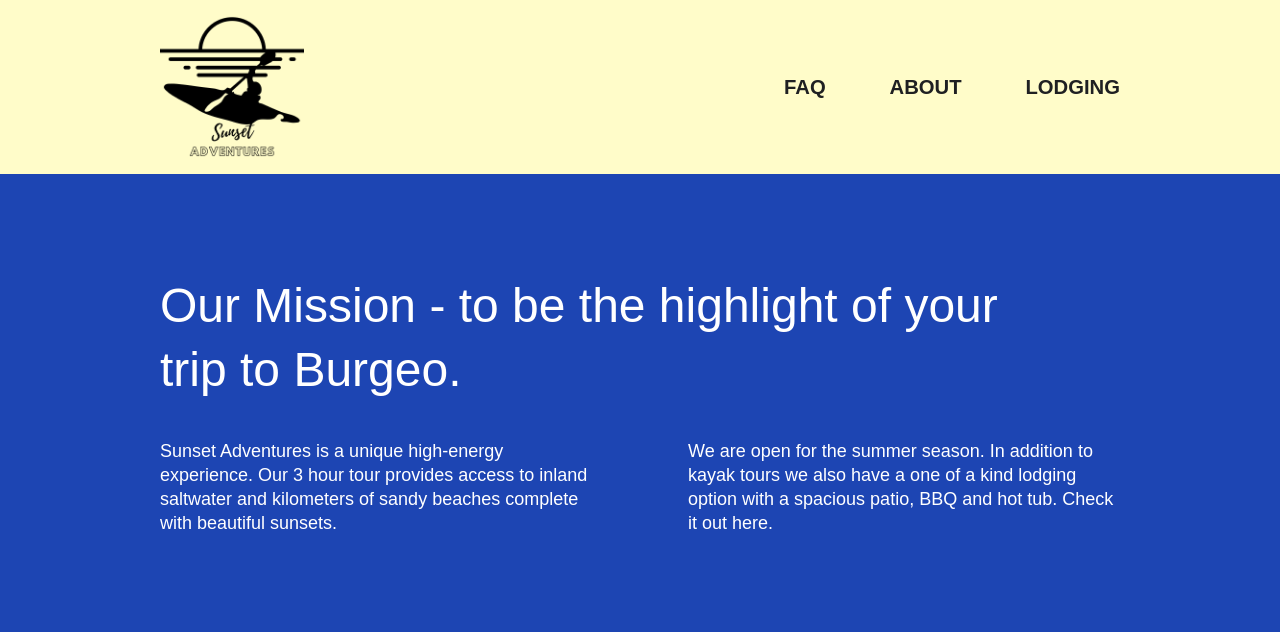
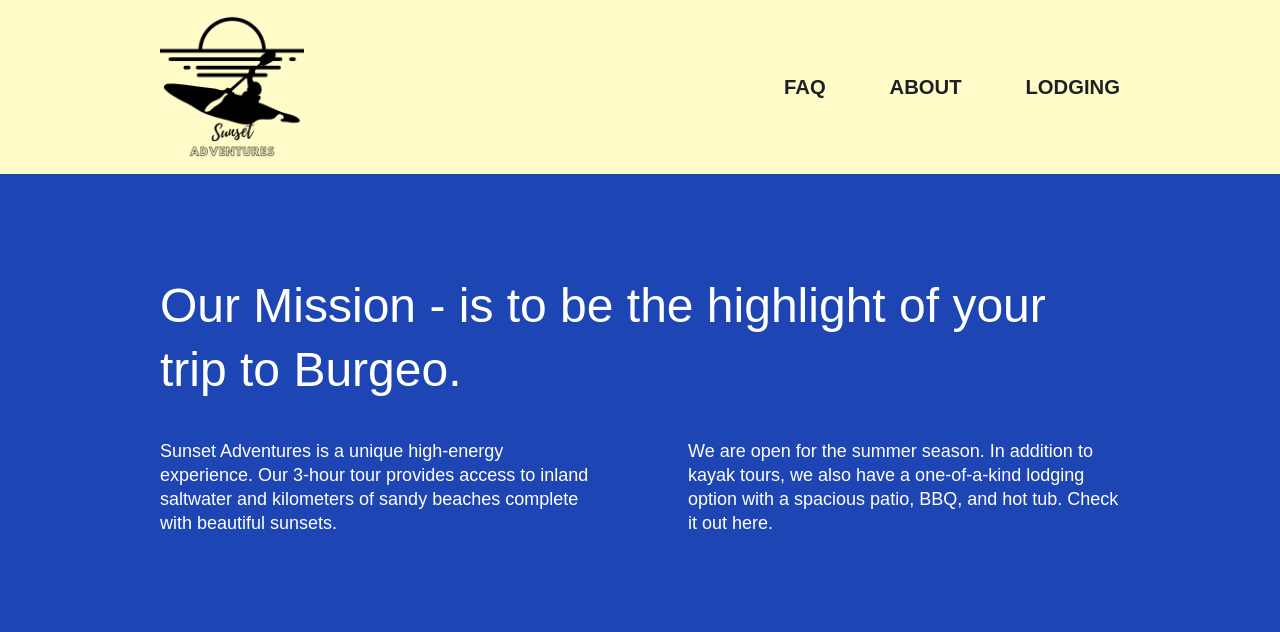
Before and after one commit to JamieS3373/sunset-adventures, a website: page about/index.html in a window 1280 px wide. Shown: the top 632 px of the page. Drawn offline with Linux system fonts and the light colour scheme.

Commit message:
Updated text

```diff
--- a/about/index.html
+++ b/about/index.html
@@ -63,16 +63,17 @@
     <!------------MISSION SECTION------------------------>
     <section class="mission">
       <div class="content-wrapper">
-        <h2>Our Mission - to be the highlight of your trip to Burgeo.</h2>
+        <h2>Our Mission - is to be the highlight of your trip to Burgeo.
+        </h2>
         <div class="mission-content">
          <p>
           Sunset Adventures is a unique high-energy experience.
-          Our 3 hour tour provides access to inland saltwater and kilometers of sandy beaches
-          complete with beautiful sunsets.
+          Our 3-hour tour provides access to inland saltwater and kilometers of sandy beaches complete with beautiful sunsets.
          </p>
          <p class="here-link">
-           We are open for the summer season. In addition to kayak tours we also have a one of
-           a kind lodging option with a spacious patio, BBQ and hot tub. Check it out <a href="../lodging/index.html" id="here">here</a>.
+          We are open for the summer season.
+          In addition to kayak tours, we also have a one-of-a-kind lodging option with a spacious patio, BBQ, and hot tub.
+          Check it out <a href="../lodging/index.html" id="here">here</a>.
            </p>
 
         </div>
```
